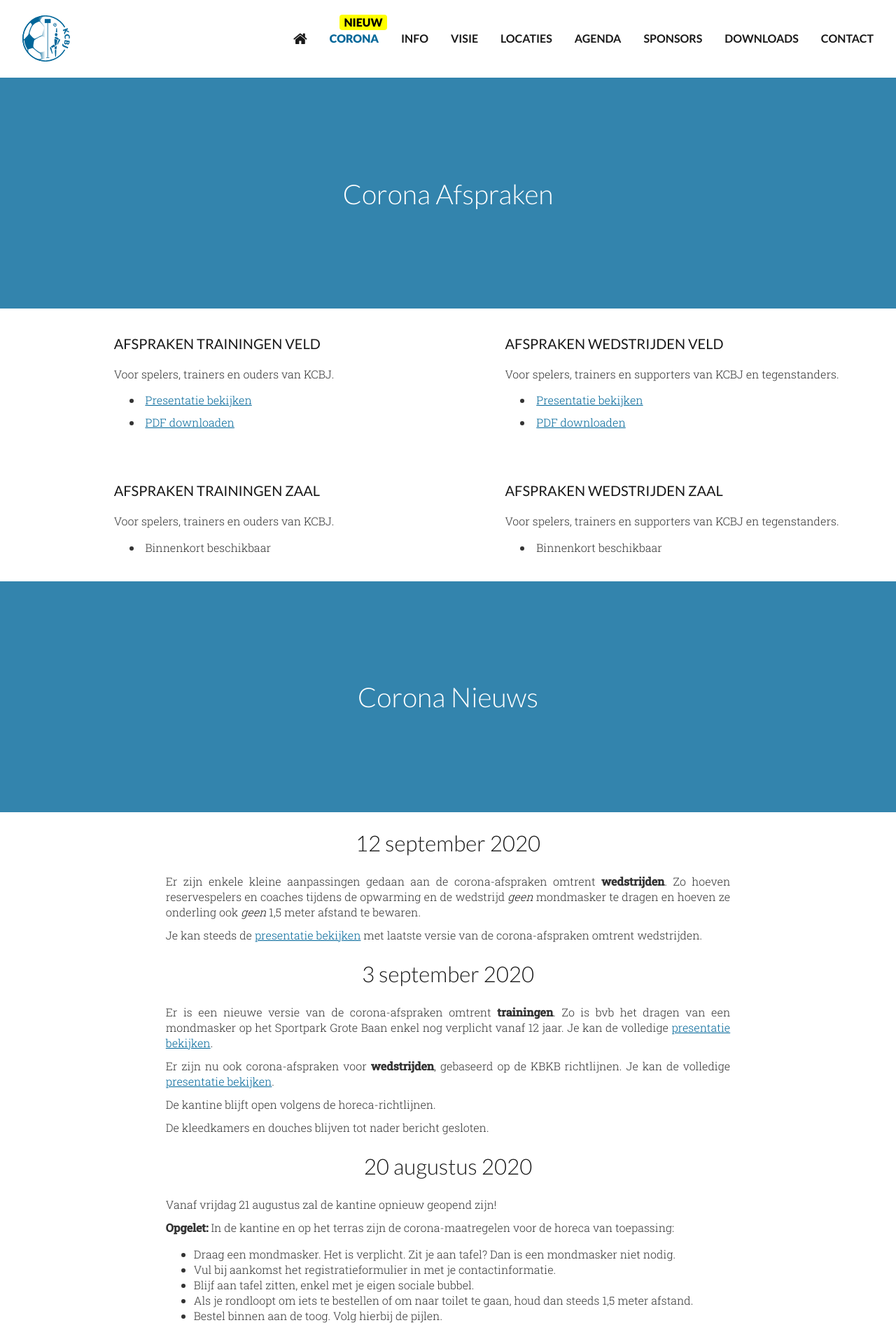
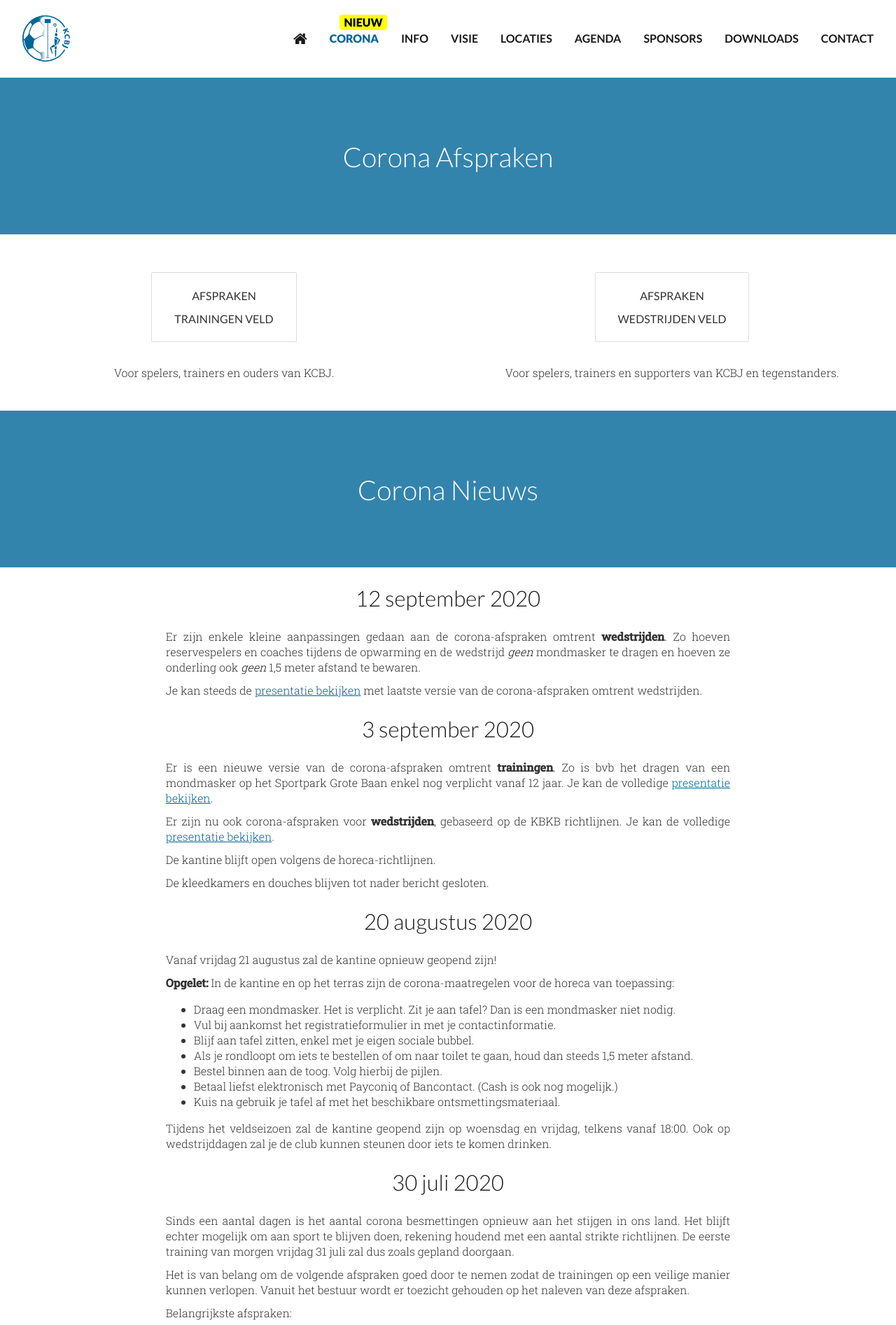
Before and after one commit to kcbj/kcbj.github.io, a Jekyll site: the page built from corona/index.html, in a window 1280 px wide. Shown: the top 1894 px of the page at 70% size. Built offline with Jekyll 4.4.1, drawn with Linux system fonts in a browser that asks for light colours; nearby versions of some CDN libraries.

Commit message:
Corona pagina aangepast zodat minder aanpassingen nodig zijn bij gewijzigde corona-richtlijnen

```diff
--- a/_sass/_corona.scss
+++ b/_sass/_corona.scss
@@ -1,19 +1,19 @@
 .corona {
 
+    .container.hero {
+        min-height: 14rem;
+    }
     .corona-afspraak{
 
         width: 50%;
 
-        p {
+        margin-top: 2em;
+        margin-bottom: 2em;
+
+        .button {
+            text-align: center;
         }
-        ul {
-            margin-bottom: 2em;
-            margin-top: 0em;
 
-            li {
-                padding: 0.3em;
-            }
-        }
     }
 
 }
--- a/corona/index.html
+++ b/corona/index.html
@@ -12,34 +12,16 @@
 </section>
 <div class="container">
   <div class="wrapper corona-afspraak">
-      <h2>Afspraken trainingen veld</h2>
-      <p>Voor spelers, trainers en ouders van KCBJ.</p>
-      <ul>
-        <li><a href="https://docs.google.com/presentation/d/1wT1o8Uz8eMnqwzrd2SU5gCkI_nZC2_qryxFzun912IA/present">Presentatie bekijken</a></li>
-        <li><a href="/downloads/files/corona/KCBJ_afspraken_corona_trainingen_veld_2020-09-03.pdf">PDF downloaden</a></li>
-      </ul>
+    <div class="buttons">
+      <a class="button more" href="https://docs.google.com/presentation/d/1wT1o8Uz8eMnqwzrd2SU5gCkI_nZC2_qryxFzun912IA/present" title="Afspraken trainingen veld">Afspraken<br/>Trainingen veld</a>
+    </div>
+    <p>Voor spelers, trainers en ouders van KCBJ.</p>
   </div>
   <div class="wrapper corona-afspraak">
-      <h2>Afspraken wedstrijden veld</h2>
-      <p>Voor spelers, trainers en supporters van KCBJ en tegenstanders.</p>
-      <ul>
-        <li><a href="https://docs.google.com/presentation/d/13y1fbhoxsUIyvic6ei5ZI2xpOzC46zuVBVN_DSx_AGs/present">Presentatie bekijken</a></li>
-        <li><a href="/downloads/files/corona/KCBJ_afspraken_corona_wedstrijden_veld_2020-09-12.pdf">PDF downloaden</a></li>
-      </ul>
-  </div>
-  <div class="wrapper corona-afspraak">
-      <h2>Afspraken trainingen zaal</h2>
-      <p>Voor spelers, trainers en ouders van KCBJ.</p>
-      <ul>
-        <li>Binnenkort beschikbaar</li>
-      </ul>
-  </div>
-  <div class="wrapper corona-afspraak">
-      <h2>Afspraken wedstrijden zaal</h2>
-      <p>Voor spelers, trainers en supporters van KCBJ en tegenstanders.</p>
-      <ul>
-        <li>Binnenkort beschikbaar</li>
-      </ul>
+    <div class="buttons">
+      <a class="button more" href="https://docs.google.com/presentation/d/13y1fbhoxsUIyvic6ei5ZI2xpOzC46zuVBVN_DSx_AGs/present" title="Afspraken wedstrijden veld">Afspraken<br/>Wedstrijden veld</a>
+    </div>
+    <p>Voor spelers, trainers en supporters van KCBJ en tegenstanders.</p>
   </div>
 </div>
 <section id="corona-nieuws-titel" class="first container hero background nomargin">
```
Also changed, not shown: _data/downloads.yml (+0 -11 lines), 2 other files.
